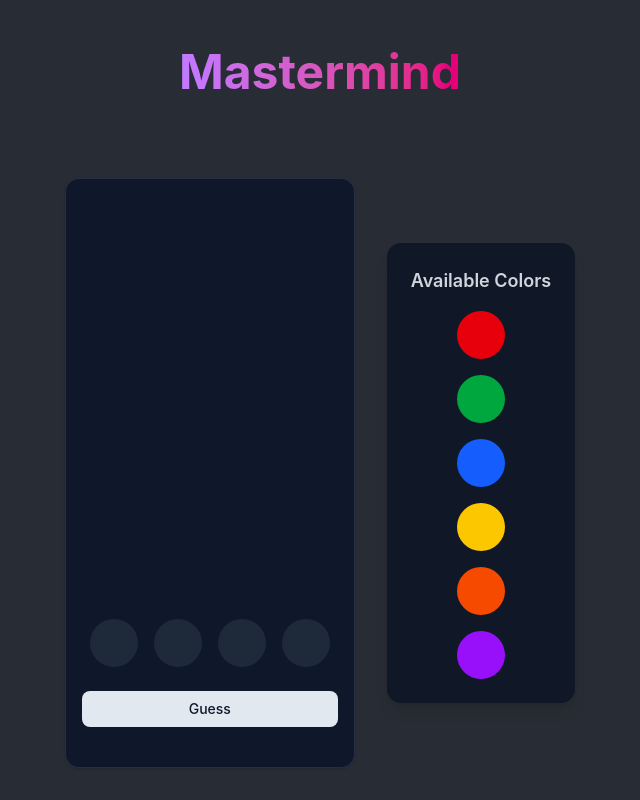
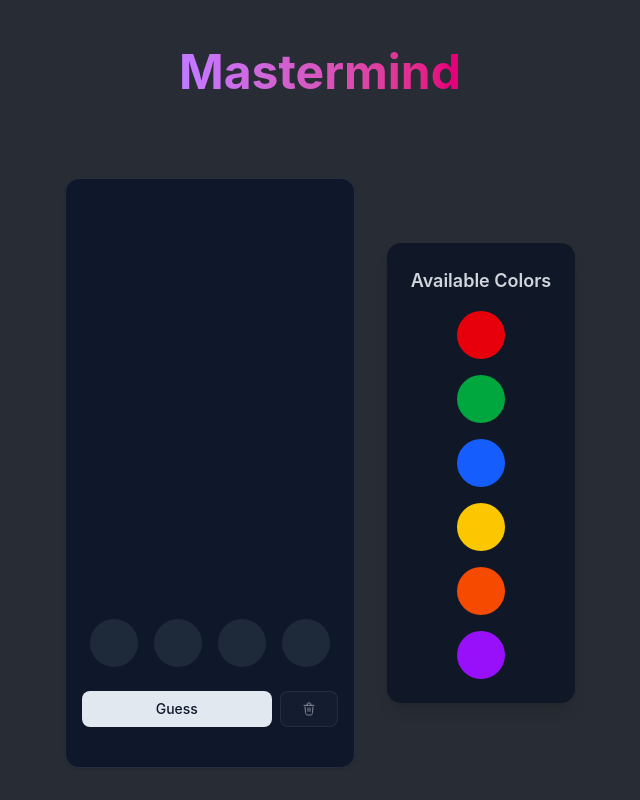
Before and after one commit to NorPointer/norpointer.github.io, a React (Vite) app: page /#/mastermind in a window 1280 px wide. Shown: the whole page, without its empty margins (320-960 px from the left). Built offline with nearby package versions, Linux system fonts and the light colour scheme.

Commit message:
Mastermind: Add button to empty current guess

```diff
--- a/src/routes/mastermind/index.tsx
+++ b/src/routes/mastermind/index.tsx
@@ -36,6 +36,7 @@ function Mastermind() {
     null,
     null,
   ]);
+  const [currentGuessIsEmpty, setCurrentGuessIsEmpty] = useState<boolean>();
   const [guesses, setGuesses] = useState<Array<Guess>>([]);
   const [finished, setFinished] = useState(false);
   const [won, setWon] = useState(false);
@@ -43,6 +44,10 @@ function Mastermind() {
   useEffect(() => {
     checkIfPlayerIsFinished();
   }, [guesses]);
+
+  useEffect(() => {
+    setCurrentGuessIsEmpty(currentGuess.every((el) => el === null));
+  }, [currentGuess]);
 
   function randIntMax(max: number): number {
     return Math.floor(Math.random() * max);
@@ -91,7 +96,7 @@ function Mastermind() {
       ...guesses,
       { code: guess, whites: whitesCount, reds: redsCount },
     ]);
-    setCurrentGuess([null, null, null, null]);
+    handleClearCurrentGuess();
   }
 
   function handleSetPin(color: number) {
@@ -106,6 +111,10 @@ function Mastermind() {
     const newCurrentGuess = currentGuess;
     newCurrentGuess[pin] = null;
     setCurrentGuess([...newCurrentGuess]);
+  }
+
+  function handleClearCurrentGuess() {
+    setCurrentGuess([null, null, null, null]);
   }
 
   return (
@@ -145,9 +154,35 @@ function Mastermind() {
               />
             ))}
           </div>
-          <Button disabled={finished} onClick={handleGuess}>
-            Guess
-          </Button>
+          <div className="grid grid-cols-4 gap-2">
+            <Button
+              className="col-span-3"
+              disabled={finished}
+              onClick={handleGuess}
+            >
+              Guess
+            </Button>
+            <Button
+              className="col-span-1"
+              variant="outline"
+              disabled={currentGuessIsEmpty}
+              onClick={handleClearCurrentGuess}
+            >
+              <svg
+                width="24"
+                height="24"
+                fill="none"
+                stroke="currentColor"
+                stroke-width="1.5"
+                viewBox="0 0 24 24"
+                stroke-linecap="round"
+                stroke-linejoin="round"
+                xmlns="http://www.w3.org/2000/svg"
+              >
+                <path d="m18 9-.84 8.398c-.127 1.273-.19 1.909-.48 2.39a2.5 2.5 0 0 1-1.075.973C15.098 21 14.46 21 13.18 21h-2.36c-1.279 0-1.918 0-2.425-.24a2.5 2.5 0 0 1-1.076-.973c-.288-.48-.352-1.116-.48-2.389L6 9m7.5 6.5v-5m-3 5v-5m-6-4h4.615m0 0 .386-2.672c.112-.486.516-.828.98-.828h3.038c.464 0 .867.342.98.828l.386 2.672m-5.77 0h5.77m0 0H19.5" />
+              </svg>
+            </Button>
+          </div>
           {finished ? (
             won ? (
               <div>Smart! You won in {guesses.length} guesses :D</div>
```
